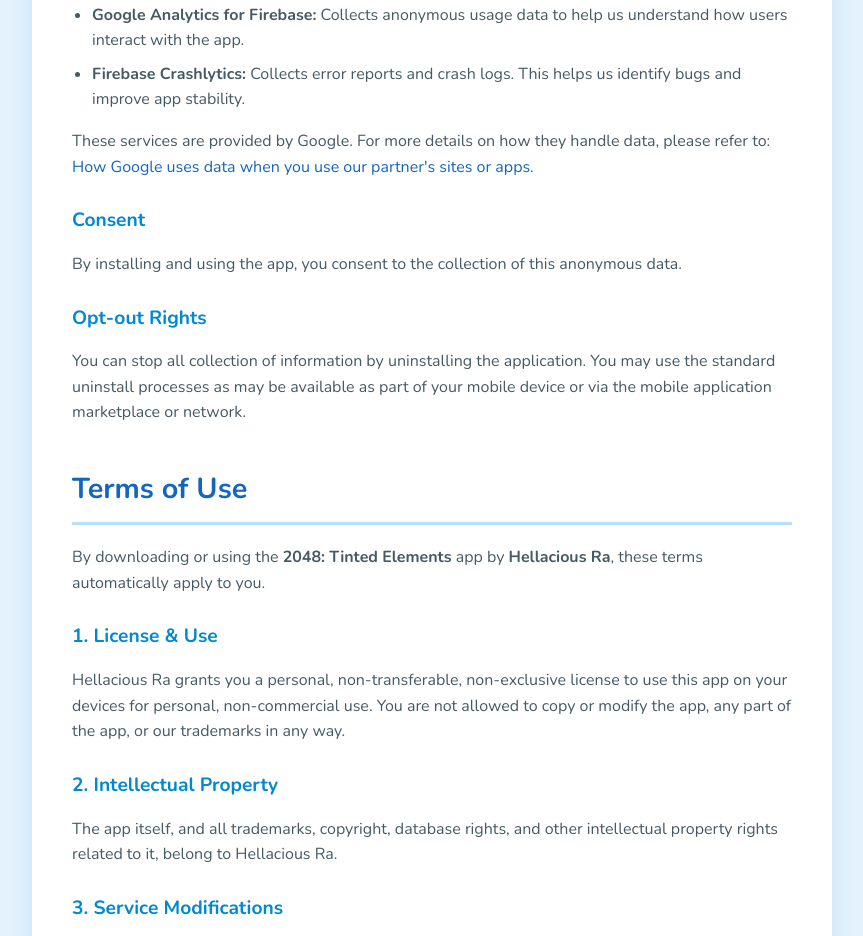
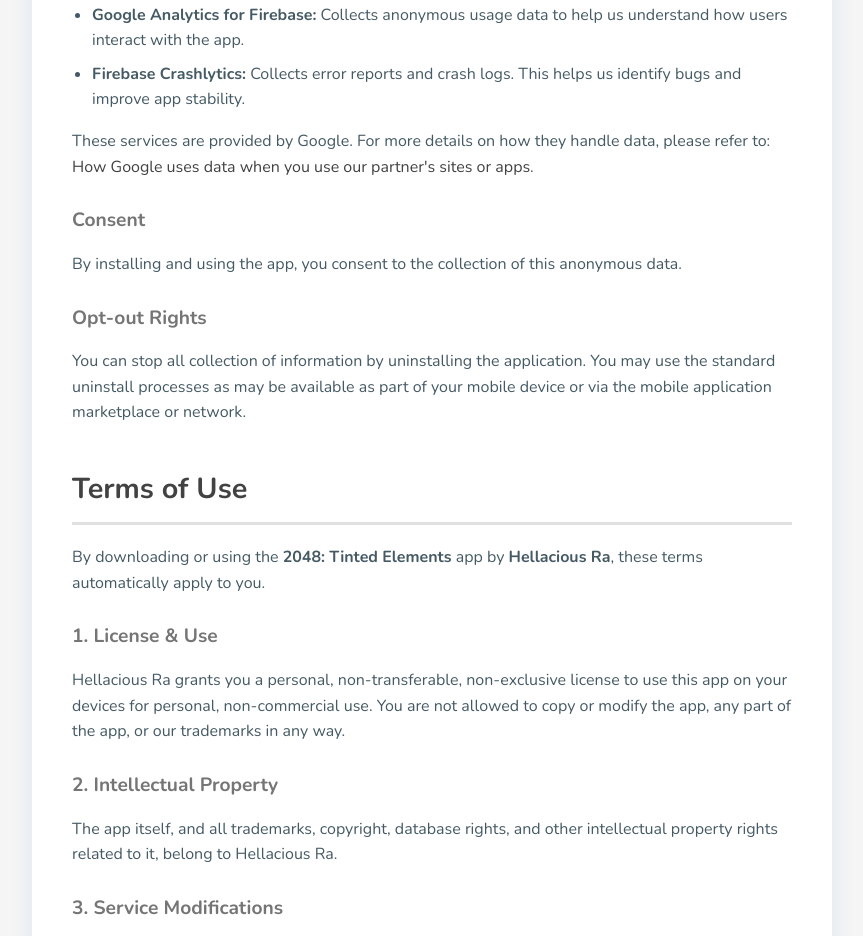
Before and after one commit to hellacious18/hellacious18.github.io, a plain HTML site: page index.html in a window 1280 px wide. Shown: the part 876-1812 px from the top of the page, without its empty margins (208-1071 px from the left). Drawn offline with nearby package versions, Linux system fonts and the light colour scheme.

Commit message:
Update CSS variables and clean up comments

```diff
--- a/index.html
+++ b/index.html
@@ -16,16 +16,12 @@
 
     <style>
         :root {
-            --primary-color: #1565C0;
-            /* textDark */
-            --accent-color: #0288D1;
-            /* Tile Color 256 */
-            --bg-body: #E3F2FD;
-            /* background */
+            --primary-color: #424242;
+            --accent-color: #757575;
+            --bg-body: #F5F5F5;
             --bg-container: #FFFFFF;
-            --bg-grid: #BBDEFB;
-            /* gridBackground */
-            --text-main: #37474F;
+            --bg-grid: #E0E0E0;
+            --text-main: #212121;
             --text-light: #FFFFFF;
         }
 
@@ -51,13 +47,10 @@
             overflow: hidden;
         }
 
-        /* Banner Section */
         .banner-container {
             width: 100%;
-            /* This keeps the banner perfectly sized (1024x300) on all screens */
             aspect-ratio: 1024 / 300;
             background-color: #FFFFFF;
-            /* Changed to white to match your image background */
             display: flex;
             align-items: center;
             justify-content: center;
@@ -68,7 +61,6 @@
             width: 100%;
             height: 100%;
             object-fit: cover;
-            /* Placeholder styling if image is missing */
             background: linear-gradient(135deg, var(--bg-grid) 0%, var(--primary-color) 100%);
         }
 
@@ -77,7 +69,6 @@
             padding: 40px;
         }
 
-        /* Typography */
         h1,
         h2,
         h3 {
@@ -127,7 +118,6 @@
             margin-bottom: 8px;
         }
 
-        /* Navigation Tabs */
         .nav-tabs {
             display: flex;
             justify-content: center;
@@ -161,7 +151,6 @@
             box-shadow: 0 4px 10px rgba(21, 101, 192, 0.3);
         }
 
-        /* Footer */
         footer {
             text-align: center;
             padding: 30px;
```
